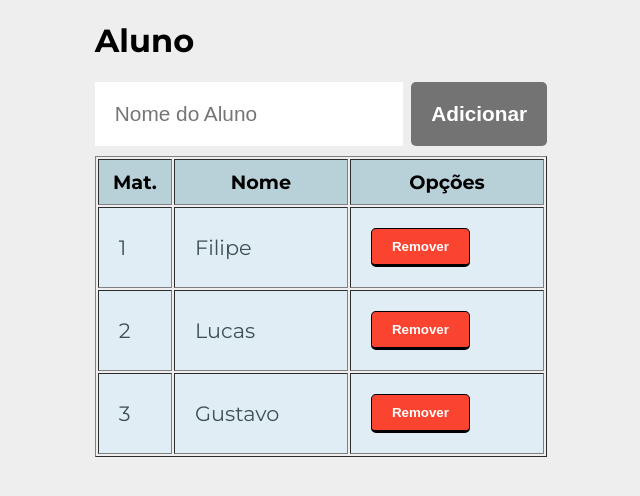
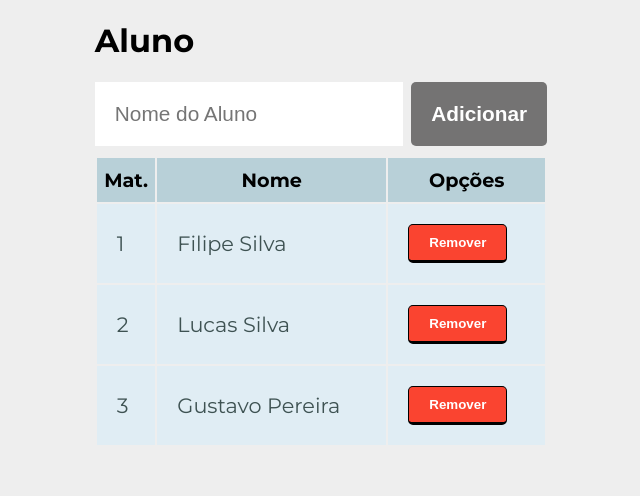
Before and after one commit to EmanuelFilipe/VueJS_Project, a Vue app in the folder projectschool/: page / in a window 1280 px wide. Shown: the top 496 px of the page, without its empty margins (319-959 px from the left). Built offline with nearby package versions, Linux system fonts and the light colour scheme.

Commit message:
criando novo component para Titulo

```diff
--- a/projectschool/src/App.vue
+++ b/projectschool/src/App.vue
@@ -3,7 +3,7 @@
 </template>
 
 <script>
-import Alunos from './components/Alunos.vue'
+import Alunos from './components/Aluno/Alunos.vue'
 
 export default {
   name: 'App',
--- a/projectschool/src/components/Alunos.vue
+++ b/projectschool/src/components/Aluno/Alunos.vue
@@ -1,43 +1,54 @@
 <template>
   <div>
-    <h1>{{titulo}}</h1>
+    <!-- texto="Aluno" || é o nome do parâmentro que o componente deve receber -->
+    <Titulo texto="Aluno"/>
     <div>
       <input type="text" placeholder="Nome do Aluno" v-model="nome" @keyup.enter="addAluno()">&nbsp;
       <button class="btn btn-input" @click="addAluno()">Adicionar</button>
     </div>
 
     <div style="margin-top: 10px;">
-      <table border="1px">
+      <table>
         <thead>
           <th>Mat.</th>
           <th>Nome</th>
           <th>Opções</th>
         </thead>
-        <tbody>
+        <tbody v-if="alunos.length">
           <!-- :key="index" cada linha da tabela terá uma chave distinta -->
           <tr v-for="(aluno, index) in alunos" :key="index">
             <td>{{index + 1}}</td>
             <!-- <td>{{aluno.id}}</td> -->
-            <td>{{aluno.nome}}</td>
+            <td>{{aluno.nome}} {{aluno.sobrenome}}</td>
             <td>
               <button class="btn btn-danger" @click="remover(aluno)">Remover</button>
             </td>
           </tr>
         </tbody>
+        <tfoot v-else>
+          <tr><td colspan="3">Nenhum Aluno encontrado</td></tr>
+        </tfoot>
       </table>
     </div>
   </div>
 </template>
 
 <script>
+import Titulo from '../_Shared/Titulo';
+
 export default {
+  components:{
+    Titulo
+  },
   //o data sempre tem que ter um return
   data(){
     return {
       titulo: 'Aluno',
       nome: '',
       alunos: [
-        { id: 1, nome: 'Filipe' }, { id: 2, nome: 'Lucas' }, { id: 3, nome: 'Gustavo' }
+        { id: 1, nome: 'Filipe', sobrenome: 'Silva' },
+        { id: 2, nome: 'Lucas', sobrenome: 'Silva' },
+        { id: 3, nome: 'Gustavo', sobrenome: 'Pereira' }
       ]
     }
   },
@@ -83,4 +94,6 @@ export default {
     margin: 0px;
     border: 0px;
   }
+
+
 </style>
--- /dev/null
+++ b/projectschool/src/components/_Shared/Titulo.vue
@@ -0,0 +1,18 @@
+<template>
+    <div>
+        <h1>{{texto}}</h1>
+    </div>
+</template>
+
+<script>
+    export default {
+        // criando variavel para receber como parâmetro
+        props:{
+            texto: String
+        }
+    }
+</script>
+
+<style scoped>
+
+</style>
```
